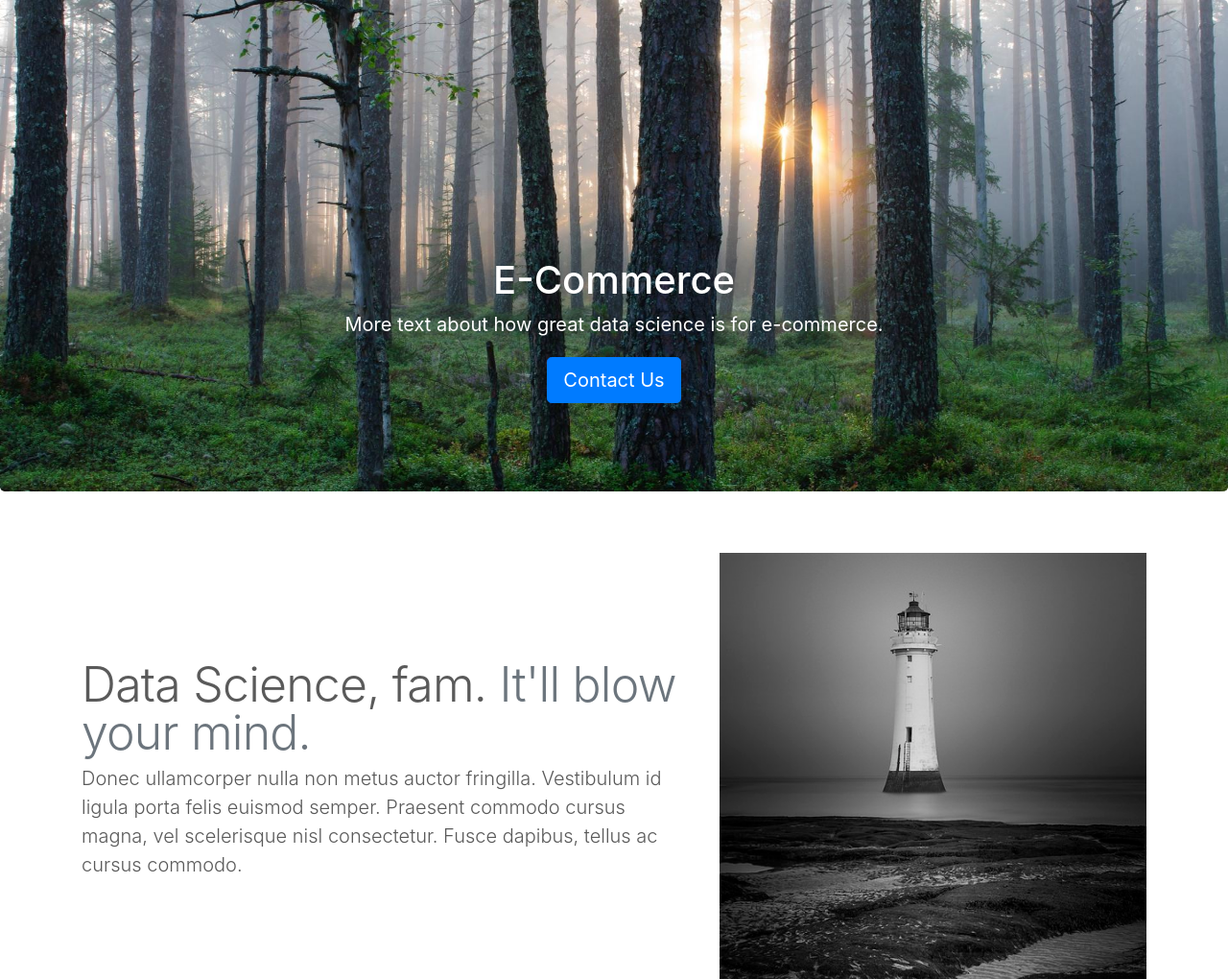
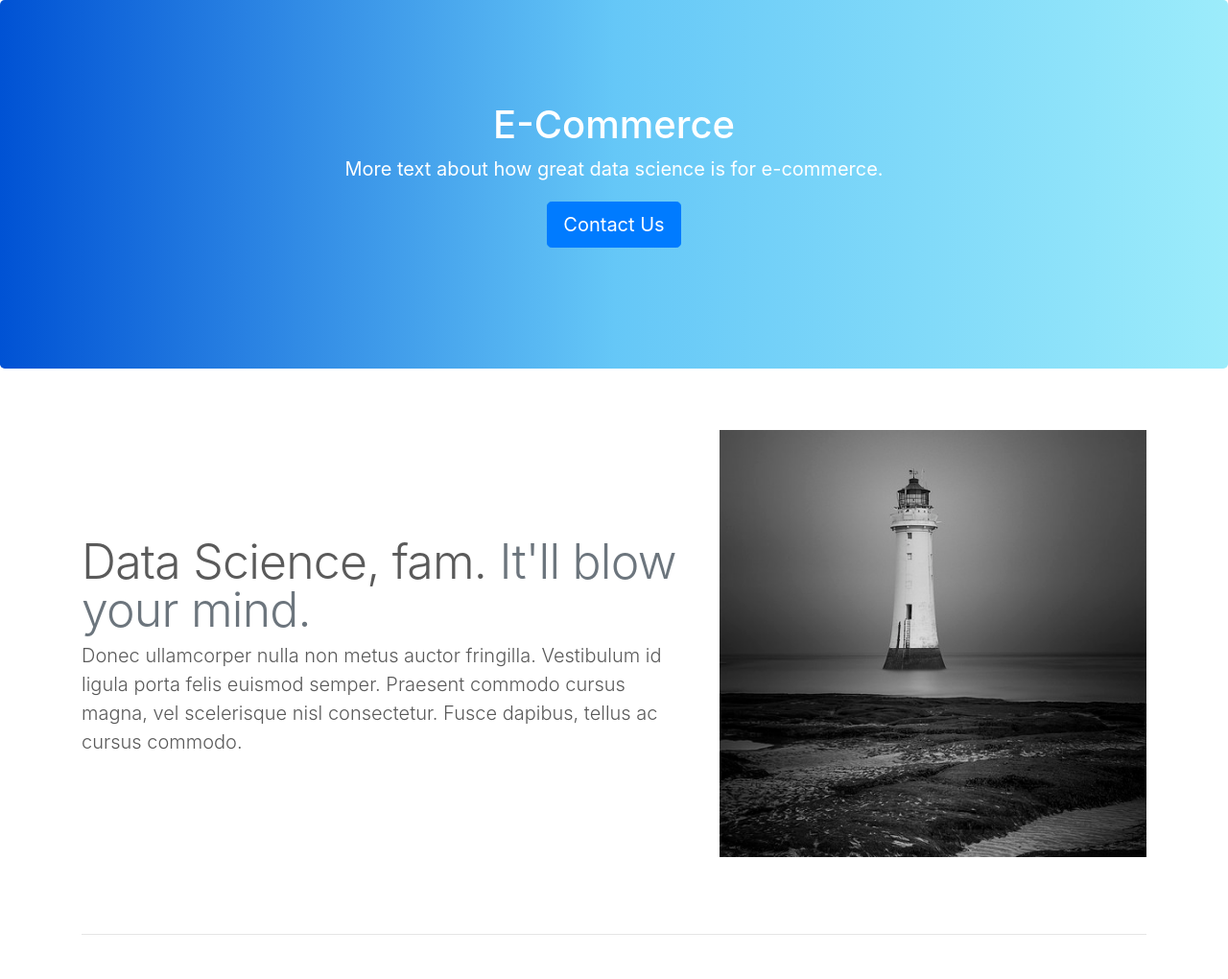
Before and after one commit to bluecamel-io/website, a Flask app: page /ecommerce in a window 1280 px wide. Shown: the part 56-1076 px from the top of the page at 96% size. Run offline with Flask 2, Linux system fonts and the light colour scheme; some libraries are stand-ins or nearby versions.

Commit message:
change jumbotron background to gradient

```diff
--- a/static/css/styles.css
+++ b/static/css/styles.css
@@ -70,9 +70,15 @@ body {
 /* Jumbotron
 -------------------------------------------------- */
 .jumbotron {
-    background-image: url("../images/forest.jpg");
+    /* background-image: url("../images/forest.jpg"); */
+    background: #9CECFB;
+    /* fallback for old browsers */
+    background: -webkit-linear-gradient(to right, #0052D4, #65C7F7, #9CECFB);
+    /* Chrome 10-25, Safari 5.1-6 */
+    background: linear-gradient(to right, #0052D4, #65C7F7, #9CECFB);
+    /* W3C, IE 10+/ Edge, Firefox 16+, Chrome 26+, Opera 12+, Safari 7+ */
     background-size: 100% 100%;
-    height: 32rem;
+    height: 24rem;
     position: relative;
     margin-bottom: 4rem;
 }
@@ -83,7 +89,8 @@ body {
     position: absolute;
     right: 0%;
     left: 0%;
-    bottom: 4.5rem;
+    top: 50%;
+    transform: translateY(-50%);
 }
 
 .jumbotron .container h1 h2 {
```
